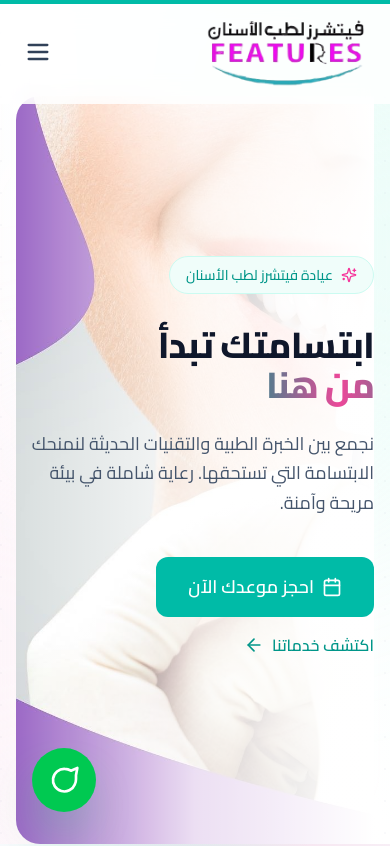
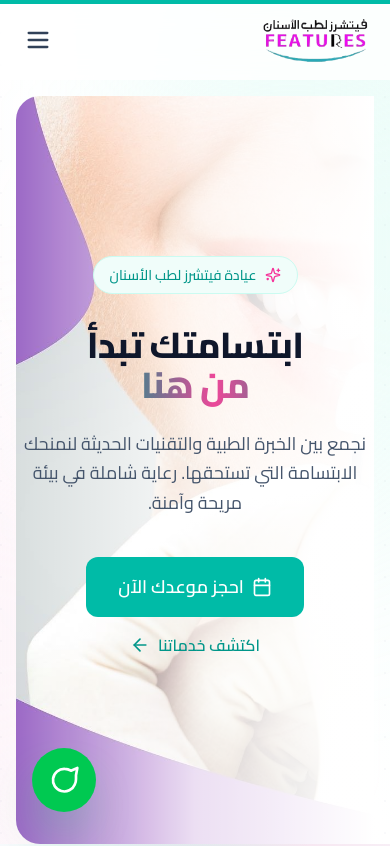
Before and after one commit to hala-kmail/features, a React (Vite) app: page / in a window 390 px wide. Shown: the top 846 px of the page. Built offline with nearby package versions, Linux system fonts and the light colour scheme.

Commit message:
Update Hero and Navbar components for improved styling and layout. Adjusted text alignment and added responsive classes in Hero, and modified logo size in Navbar.

```diff
--- a/src/components/Hero.tsx
+++ b/src/components/Hero.tsx
@@ -34,13 +34,13 @@ const Hero = () => {
           initial={{ opacity: 0, y: 40 }}
           animate={{ opacity: 1, y: 0 }}
           transition={{ duration: 0.8, ease: [0.22, 1, 0.36, 1] }}
-          className="w-full max-w-xl lg:max-w-lg flex flex-col justify-start py-16"
+          className="w-full max-w-xl lg:max-w-lg flex flex-col justify-start py-16 text-center lg:text-right"
         >
           <motion.div
             initial={{ opacity: 0, x: -20 }}
             animate={{ opacity: 1, x: 0 }}
             transition={{ delay: 0.2 }}
-            className="w-fit inline-flex items-center gap-2 px-4 py-2 rounded-full bg-teal-50 border border-teal-100 text-teal-600 text-sm font-medium mb-8"
+            className="w-fit inline-flex items-center gap-2 px-4 py-2 rounded-full bg-teal-50 border border-teal-100 text-teal-600 text-sm font-medium mb-8 mx-auto lg:mx-0"
           >
             <Sparkles size={16} className="text-pink-500" />
             عيادة فيتشرز لطب الأسنان
@@ -56,7 +56,7 @@ const Hero = () => {
             initial={{ opacity: 0 }}
             animate={{ opacity: 1 }}
             transition={{ delay: 0.5 }}
-            className="text-lg text-slate-600 mb-10 leading-relaxed max-w-md"
+            className="text-lg text-slate-600 mb-10 leading-relaxed max-w-md mx-auto lg:mx-0"
           >
             نجمع بين الخبرة الطبية والتقنيات الحديثة لنمنحك الابتسامة التي تستحقها. رعاية شاملة في بيئة مريحة وآمنة.
           </motion.p>
@@ -65,13 +65,13 @@ const Hero = () => {
             initial={{ opacity: 0, y: 20 }}
             animate={{ opacity: 1, y: 0 }}
             transition={{ delay: 0.6 }}
-            className="flex flex-wrap gap-4"
+            className="flex flex-col sm:flex-row flex-wrap gap-4 justify-center lg:justify-start items-center"
           >
-            <a href="#contact" className="btn-primary flex items-center gap-2 text-lg px-8 py-4">
+            <a href="#contact" className="w-fit btn-primary flex items-center gap-2 text-lg px-8 py-4">
               <Calendar size={20} />
               احجز موعدك الآن
             </a>
-            <a href="#services" className="flex items-center gap-2 text-teal-600 font-semibold hover:text-teal-700 transition-colors group">
+            <a href="#services" className="w-fit flex items-center gap-2 text-teal-600 font-semibold hover:text-teal-700 transition-colors group">
               اكتشف خدماتنا
               <ArrowLeft size={20} className="group-hover:-translate-x-1 transition-transform" />
             </a>
--- a/src/components/Navbar.tsx
+++ b/src/components/Navbar.tsx
@@ -35,7 +35,7 @@ const Navbar = () => {
           <img
             src="/logo.png"
             alt="فيتشرز لطب الأسنان"
-            className="h-18 md:h-14 w-auto object-contain"
+            className=" md:h-16 h-12 w-auto object-contain"
             onError={(e) => {
               e.currentTarget.style.display = 'none';
               const parent = e.currentTarget.parentElement;
```
